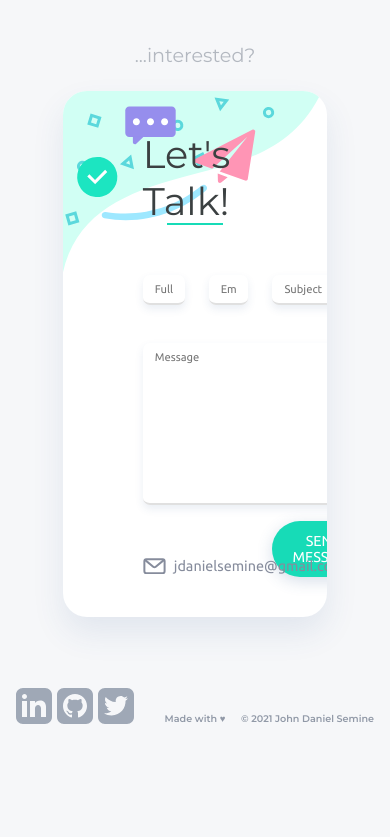
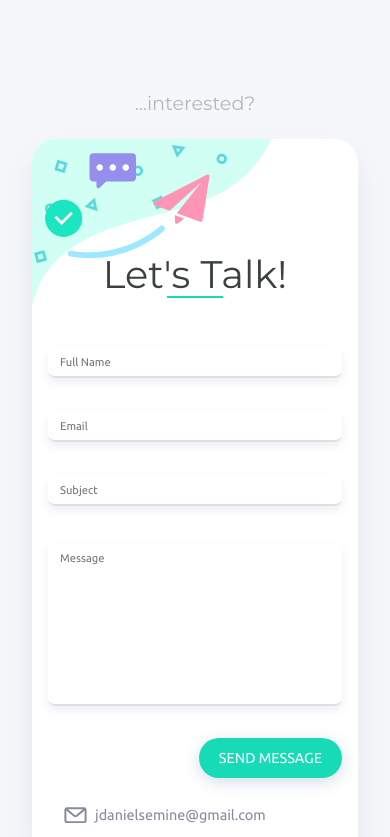
Before and after one commit to John-Kodes/portfolio, a React (Create React App) app: page / in a window 390 px wide. Shown: the part 3780-4617 px from the top of the page. Before the commit the page ends 4509 px from the top, so only its background shows below. Built offline with nearby package versions, Linux system fonts and the light colour scheme.

Commit message:
ContactSection now responsive

```diff
--- a/src/components/ContactSection.js
+++ b/src/components/ContactSection.js
@@ -64,11 +64,11 @@ const ContactSection = () => {
           >
             SEND MESSAGE
           </SubmitBtn>
-          <ContactEmail>
-            <EmailIcon />
-            <p>jdanielsemine@gmail.com</p>
-          </ContactEmail>
         </Form>
+        <ContactEmail>
+          <EmailIcon />
+          <p>jdanielsemine@gmail.com</p>
+        </ContactEmail>
       </ContactCard>
     </StyledContactSection>
   );
@@ -76,8 +76,8 @@ const ContactSection = () => {
 
 const ContactEmail = styled.div`
   position: absolute;
-  bottom: 0;
-  left: 0;
+  bottom: 4rem;
+  left: 4rem;
 
   display: flex;
   align-items: center;
@@ -89,7 +89,7 @@ const ContactEmail = styled.div`
 `;
 
 const SubmitBtn = styled(motion.button)`
-  grid-column: 3;
+  grid-column: 1/-1;
   justify-self: end;
 
   padding: 1.5rem 2.5rem;
@@ -97,6 +97,8 @@ const SubmitBtn = styled(motion.button)`
   background-color: ${(p) => p.theme.primaryColor100};
   border-radius: 10rem;
   box-shadow: 0 0.5rem 2rem ${(p) => p.theme.boxShadow200};
+
+  margin-top: 2rem;
 `;
 
 const Form = styled(motion.form)`
@@ -110,6 +112,11 @@ const Form = styled(motion.form)`
   column-gap: 3rem;
   row-gap: 2rem;
   z-index: 2;
+
+  @media only screen and (max-width: 44em) {
+    grid-template-columns: 1fr;
+    grid-template-rows: repeat(3, 6rem) 23rem;
+  }
 
   .message {
     grid-column: 1/-1;
@@ -168,6 +175,18 @@ const ContactCard = styled(motion.div)`
 
   overflow: hidden;
 
+  @media only screen and (max-width: 51em) {
+    padding: 5rem;
+  }
+
+  @media only screen and (max-width: 44em) {
+    padding: 14rem 5rem 10rem;
+  }
+
+  @media only screen and (max-width: 27em) {
+    padding: 14rem 2rem 10rem;
+  }
+
   h1 {
     position: relative;
     color: ${(props) => props.theme.black};
@@ -188,6 +207,12 @@ const ContactCard = styled(motion.div)`
     position: absolute;
     top: 0;
     left: 0;
+
+    @media only screen and (max-width: 44em) {
+      //260 182
+      width: 30rem;
+      height: 21rem;
+    }
   }
 `;
 
@@ -202,6 +227,11 @@ const StyledContactSection = styled(motion.div)`
   gap: 3rem;
   padding-top: 2rem;
 
+  @media only screen and (max-width: 64em) {
+    grid-column: col-start 1 / col-end 8;
+    padding: 8rem 2rem;
+  }
+
   .title-faint {
     font-size: 2.4rem;
     color: #b3b8c0;
```
